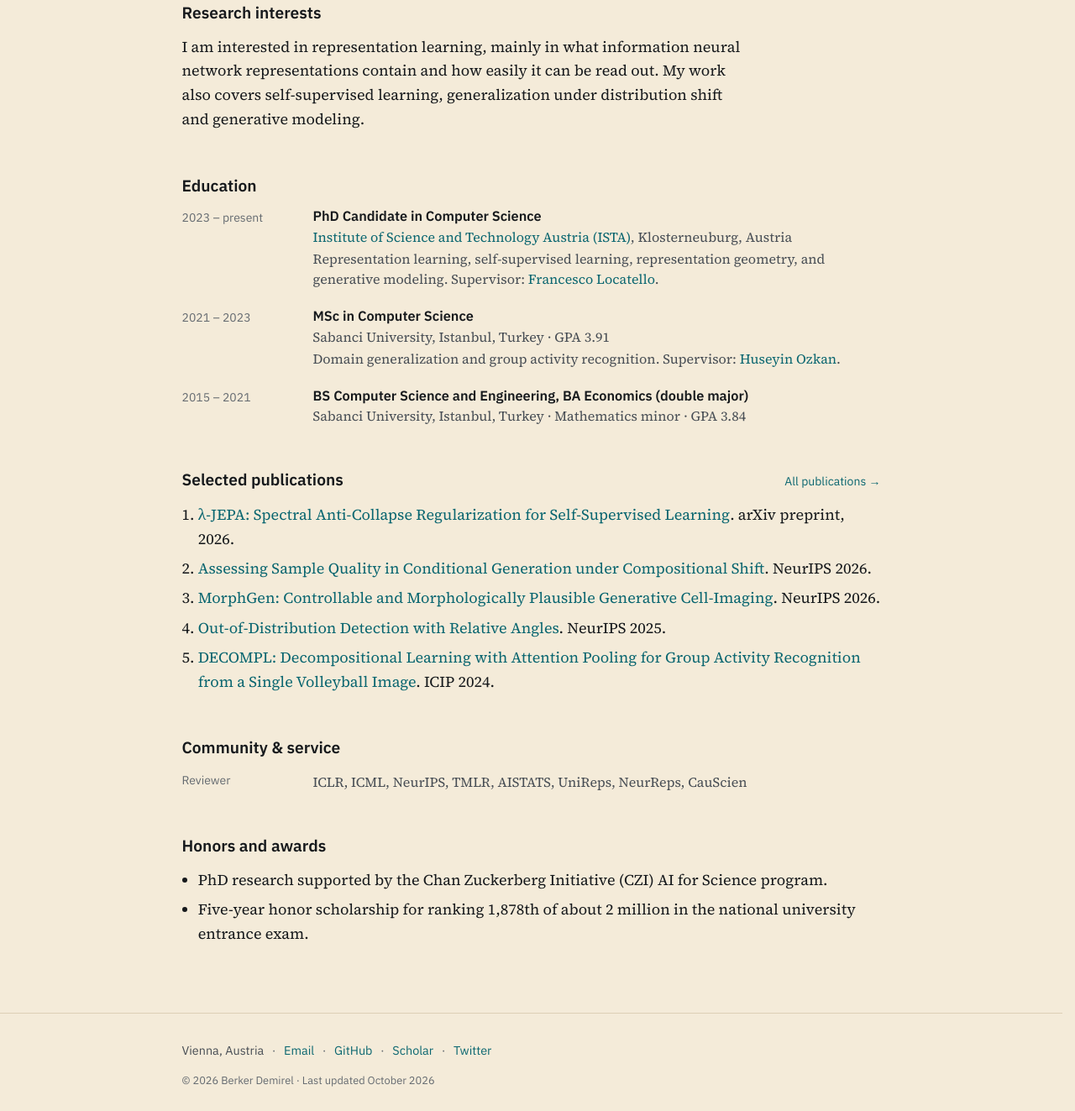
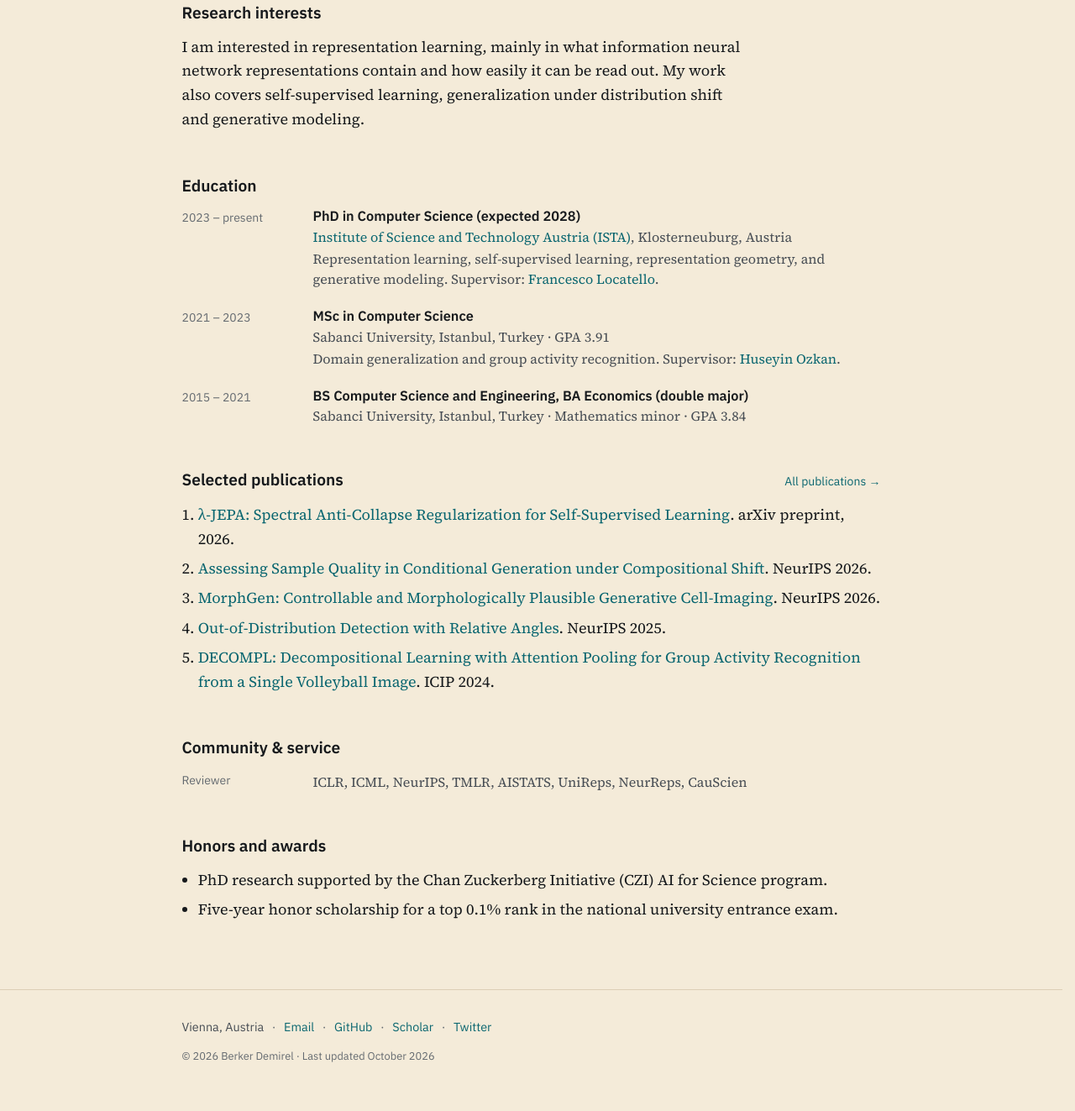
Before and after one commit to berkerdemirel/berkerdemirel.github.io, a plain HTML site: page cv/index.html in a window 1280 px wide. Shown: the part 334-1657 px from the top of the page at 84% size. Drawn offline with Linux system fonts and the light colour scheme.

Commit message:
Update CV PDF: colors, skills line, expected graduation, bullet-free education
Co-Authored-By: Claude Fable 5.1 <noreply@anthropic.com>

```diff
--- a/cv/index.html
+++ b/cv/index.html
@@ -69,7 +69,7 @@
       <dl class="rail">
         <dt>2023 – present</dt>
         <dd>
-          <h3>PhD Candidate in Computer Science</h3>
+          <h3>PhD in Computer Science (expected 2028)</h3>
           <p><a href="https://ista.ac.at/en/home/">Institute of Science and Technology Austria (ISTA)</a>, Klosterneuburg, Austria</p>
           <p>Representation learning, self-supervised learning, representation geometry, and generative modeling. Supervisor: <a href="https://www.francescolocatello.com/">Francesco Locatello</a>.</p>
         </dd>
@@ -113,7 +113,7 @@
       <h2 class="label" id="cv-honors">Honors and awards</h2>
       <ul class="plain-list">
         <li>PhD research supported by the Chan Zuckerberg Initiative (CZI) AI for Science program.</li>
-        <li>Five-year honor scholarship for ranking 1,878th of about 2 million in the national university entrance exam.</li>
+        <li>Five-year honor scholarship for a top 0.1% rank in the national university entrance exam.</li>
       </ul>
     </section>
   </main>
```
Also changed, not shown: 1 other file.
